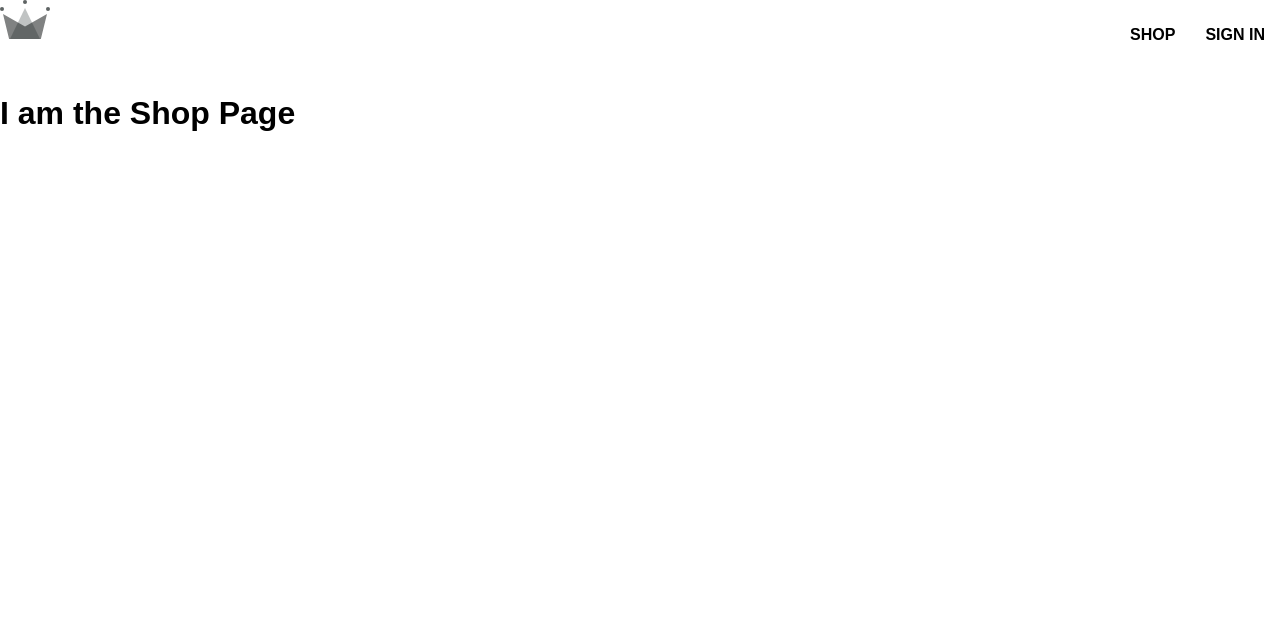
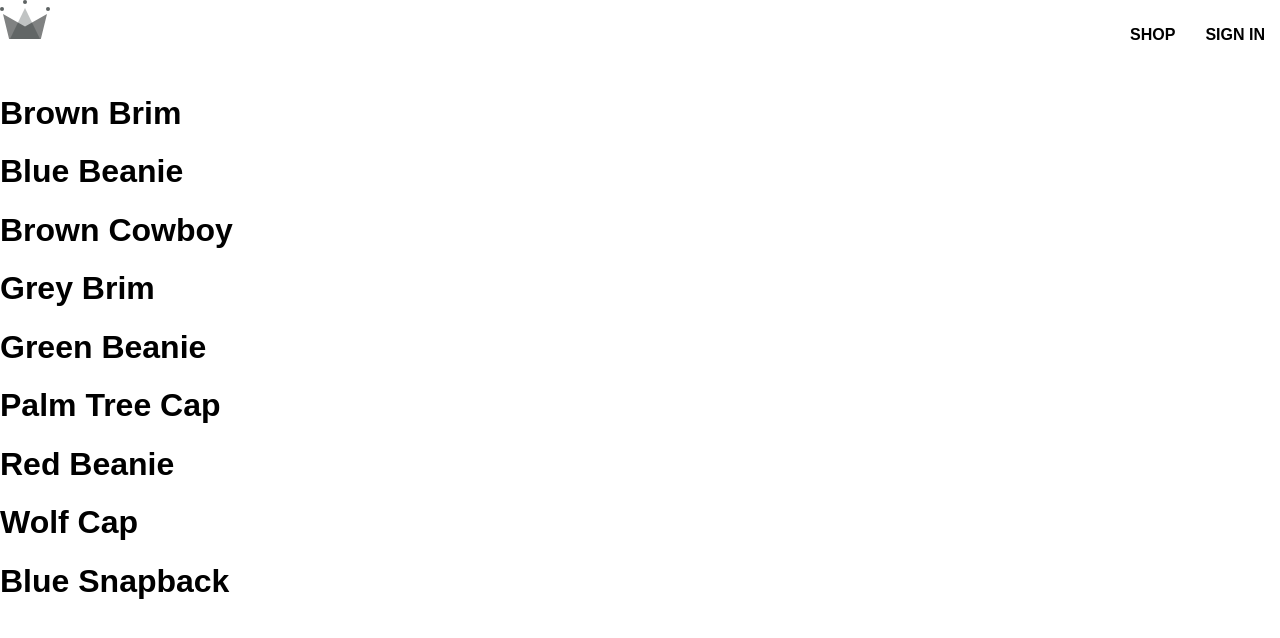
Before and after one commit to warriorfull/crwn-clothing, a React (Create React App) app: page /shop in a window 1280 px wide. Shown: the top 638 px of the page. Built offline with nearby package versions, Linux system fonts and the light colour scheme; no server answers; a web font is replaced by a local one.

Commit message:
113 - Products Context

```diff
--- a/src/App.js
+++ b/src/App.js
@@ -2,10 +2,7 @@
 import Home from "./routes/home/home.component";
 import Navigation from './routes/navigation/navigation.component';
 import Authentication from './routes/authentication/authentication.component';
-
-const Shop = () => {
-  return <h1>I am the Shop Page</h1>;
-}
+import Shop from './routes/shop/shop.component';
 
 const App = () => {
   return (
--- /dev/null
+++ b/src/contexts/products.context.jsx
@@ -0,0 +1,15 @@
+import { createContext, useState } from "react";
+
+import PRODUCTS from '../shop-data.json';
+
+export const ProductsContext = createContext({
+    products: [],
+});
+
+export const ProductsProvider = ({ children }) => {
+    const [products, setProducts] = useState(PRODUCTS);
+    const value = { products };
+    return (
+        <ProductsContext.Provider value={value}> {children} </ProductsContext.Provider>
+    );
+}
--- a/src/index.js
+++ b/src/index.js
@@ -4,6 +4,7 @@
 
 import App from './App';
 import { UserProvider } from './contexts/user.contexts';
+import { ProductsProvider } from './contexts/products.context';
 
 import reportWebVitals from './reportWebVitals';
 import './index.scss';
@@ -13,7 +14,9 @@
   <React.StrictMode>
     <BrowserRouter>
       <UserProvider>
-        <App />
+        <ProductsProvider>
+          <App />
+        </ProductsProvider>
       </UserProvider>
     </BrowserRouter>
   </React.StrictMode>
--- /dev/null
+++ b/src/routes/shop/shop.component.jsx
@@ -0,0 +1,17 @@
+import { useContext } from "react";
+import { ProductsContext } from "../../contexts/products.context";
+
+const Shop = () => {
+  const {products} = useContext(ProductsContext);
+  return (
+    <div>
+      {products.map(({id, name}) => (
+        <div key={id}>
+          <h1>{name}</h1>
+        </div>
+      ))}
+    </div>
+  )
+}
+
+export default Shop;
--- /dev/null
+++ b/src/shop-data.json
@@ -0,0 +1,56 @@
+[
+    {
+      "id": 1,
+      "name": "Brown Brim",
+      "imageUrl": "https://i.ibb.co/ZYW3VTp/brown-brim.png",
+      "price": 25
+    },
+    {
+      "id": 2,
+      "name": "Blue Beanie",
+      "imageUrl": "https://i.ibb.co/ypkgK0X/blue-beanie.png",
+      "price": 18
+    },
+    {
+      "id": 3,
+      "name": "Brown Cowboy",
+      "imageUrl": "https://i.ibb.co/QdJwgmp/brown-cowboy.png",
+      "price": 35
+    },
+    {
+      "id": 4,
+      "name": "Grey Brim",
+      "imageUrl": "https://i.ibb.co/RjBLWxB/grey-brim.png",
+      "price": 25
+    },
+    {
+      "id": 5,
+      "name": "Green Beanie",
+      "imageUrl": "https://i.ibb.co/YTjW3vF/green-beanie.png",
+      "price": 18
+    },
+    {
+      "id": 6,
+      "name": "Palm Tree Cap",
+      "imageUrl": "https://i.ibb.co/rKBDvJX/palm-tree-cap.png",
+      "price": 14
+    },
+    {
+      "id": 7,
+      "name": "Red Beanie",
+      "imageUrl": "https://i.ibb.co/bLB646Z/red-beanie.png",
+      "price": 18
+    },
+    {
+      "id": 8,
+      "name": "Wolf Cap",
+      "imageUrl": "https://i.ibb.co/1f2nWMM/wolf-cap.png",
+      "price": 14
+    },
+    {
+      "id": 9,
+      "name": "Blue Snapback",
+      "imageUrl": "https://i.ibb.co/X2VJP2W/blue-snapback.png",
+      "price": 16
+    }
+  ]
```
